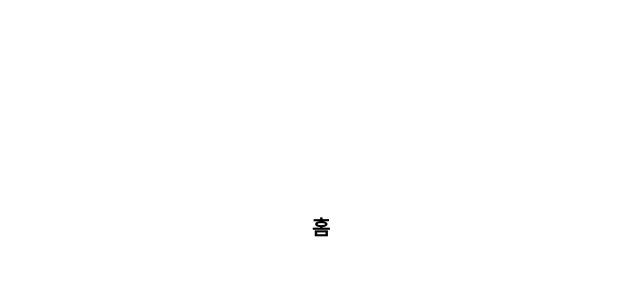
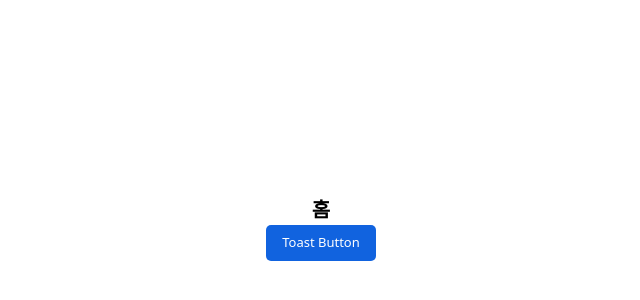
Before and after one commit to leedahye2001/toast-assignment, a React (Vite) app: page / in a window 1280 px wide. Shown: the part 172-472 px from the top of the page, without its empty margins (319-959 px from the left). Built offline with nearby package versions, Linux system fonts and the light colour scheme.

Commit message:
feat: 버튼 컴포넌트 생성

```diff
--- /dev/null
+++ b/src/components/Button/Button.tsx
@@ -0,0 +1,28 @@
+import { twMerge } from "tailwind-merge";
+
+interface ButtonProps {
+  _buttonProps?: React.ComponentProps<"button">;
+  _node?: React.ReactNode;
+}
+
+const buttonClasses = {
+  default: "bg-[#1163DF] px-4 py-2 rounded-[5px]",
+  "default-font": "text-[13px] text-white",
+};
+
+const Button = ({ _buttonProps, _node }: ButtonProps) => {
+  return (
+    <button
+      {..._buttonProps}
+      className={twMerge(
+        buttonClasses.default,
+        buttonClasses["default-font"],
+        _buttonProps?.className
+      )}
+    >
+      {_node && <div className="flex items-center">{_node}</div>}
+    </button>
+  );
+};
+
+export default Button;
--- a/src/index.tsx
+++ b/src/index.tsx
@@ -1,7 +1,11 @@
+import Button from "./components/Button/Button";
+
 const Index = () => {
   return (
     <div className="flex h-[100vh] flex-col items-center justify-center">
       <h1 className="text-[20px] font-[800] text-black">홈</h1>
+
+      <Button _node={"Toast Button"} />
     </div>
   );
 };
```
